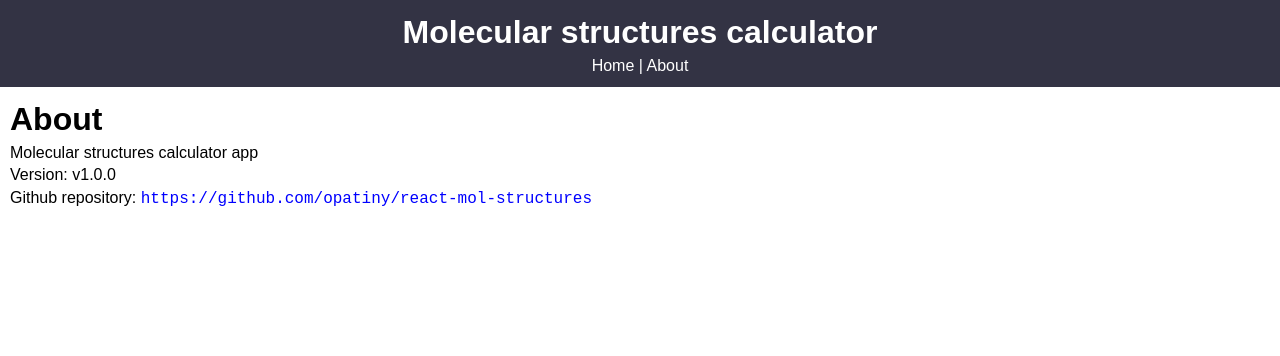
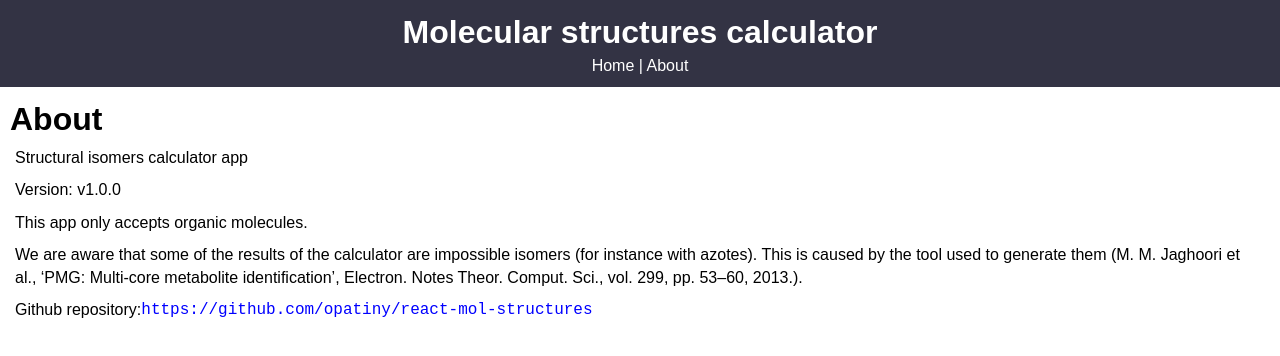
Before and after one commit to opatiny/react-chemistry, a React (Create React App) app: page /react-mol-structures/about in a window 1280 px wide. Shown: the top 356 px of the page. Built offline with nearby package versions, Linux system fonts and the light colour scheme.

Commit message:
chore: enhance About

```diff
--- /dev/null
+++ b/src/components/About.css
@@ -0,0 +1,8 @@
+p {
+    padding: 5px;
+    display: flex;
+}
+
+.aboutStyle {
+    padding: 10px;
+}
--- a/src/components/About.js
+++ b/src/components/About.js
@@ -1,13 +1,21 @@
 import React from 'react';
+import './About.css';
 
 // the <React.Fragment> tag is a tag that is empty -> it corresponds to nothing in the DOM
 export default function About() {
   return (
-    <React.Fragment>
-      <div style={aboutStyle}>
+    <div className="aboutStyle">
       <h1>About</h1>
-        <p>Molecular structures calculator app</p>
+      <p>Structural isomers calculator app</p>
       <p>Version: v1.0.0</p>
+      <p>This app only accepts organic molecules.</p>
+      <p>
+        We are aware that some of the results of the calculator are impossible
+        isomers (for instance with azotes). This is caused by the tool used to
+        generate them (M. M. Jaghoori et al., ‘PMG: Multi-core metabolite
+        identification’, Electron. Notes Theor. Comput. Sci., vol. 299, pp.
+        53–60, 2013.).
+      </p>
       <p>
         Github repository:{' '}
         <a
@@ -18,10 +26,5 @@ export default function About() {
         </a>
       </p>
     </div>
-    </React.Fragment>
   );
 }
-
-const aboutStyle = {
-  padding: '10px',
-};
```
Lines whose indentation alone changed are shown as unchanged.
